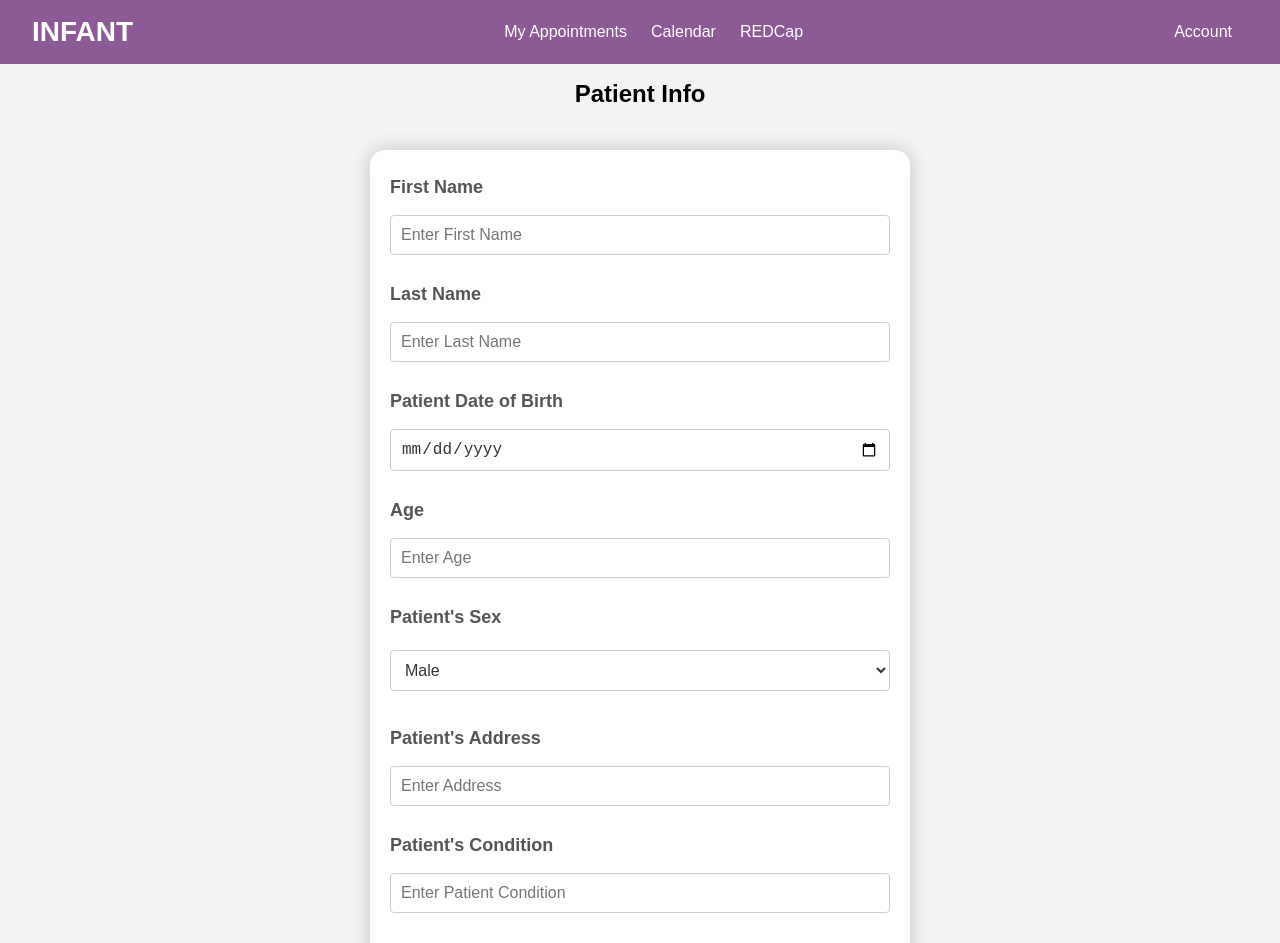
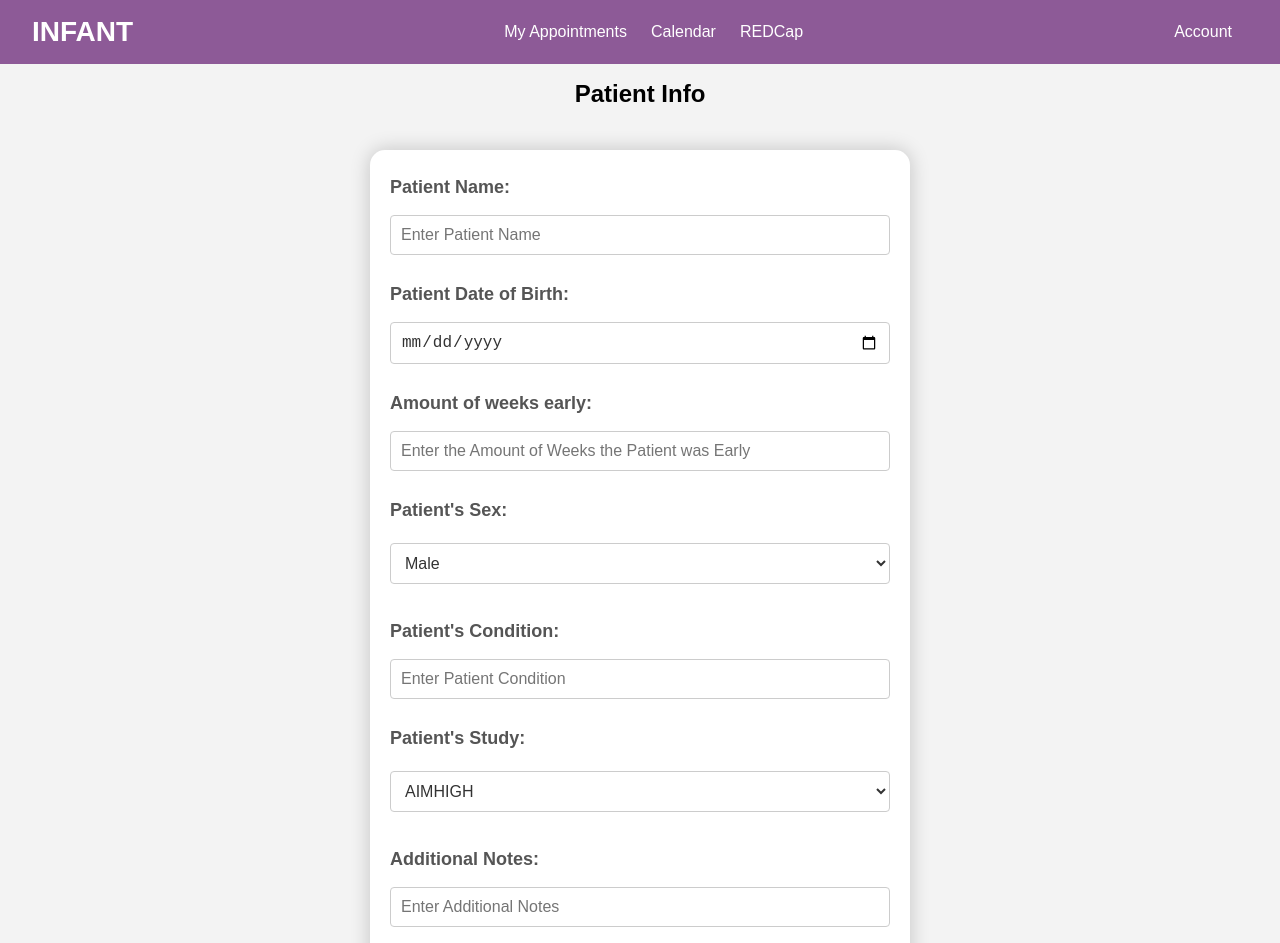
Before and after one commit to Aoibheannmangan/test-scheduler, a React (Create React App) app: page /info in a window 1280 px wide. Shown: the top 943 px of the page. Built offline with nearby package versions, Linux system fonts and the light colour scheme.

Commit message:
patient info

```diff
--- a/package.json
+++ b/package.json
@@ -18,6 +18,7 @@
     "react-icons": "^5.5.0",
     "react-router-dom": "^7.6.3",
     "react-scripts": "5.0.1",
+    "uuid": "^11.1.0",
     "web-vitals": "^2.1.4"
   },
   "scripts": {
--- a/src/account.css
+++ b/src/account.css
@@ -1,34 +1,51 @@
-.display{
-    background-color: #fff;
-    border-radius: 20px;
-    box-shadow: 0 8px 30px rgba(0, 0, 0, 0.2);
-    padding: 20px 30px;
-    transition: transform 0.3s ease, box-shadow 0.3s ease;
+.display {
+    background: white;
+    border-radius: 12px;
+    box-shadow: 0 8px 16px rgba(0, 0, 0, 0.1);
+    padding: 2rem;
     width: 90%;
     max-width: 600px;
-    text-align: center;
-    margin:30px auto;
-    font-size: 1.25rem;
-    font-family: 'Segoe UI', 'Segoe UI', Tahoma, Geneva, Verdana, sans-serif;
-
+    margin: 30px auto;
+    font-size: 1.1rem;
+    font-family: 'Segoe UI', Tahoma, Geneva, Verdana, sans-serif;
+    transition: transform 0.3s ease, box-shadow 0.3s ease;
 }
 
 .display:hover {
     transform: translateY(-5px);
-    box-shadow: 0 12px 40px rgba(0,0,0,0.15)
+    box-shadow: 0 12px 24px rgba(0, 0, 0, 0.15);
 }
 
 ul {
     list-style-type: none;
     padding: 0;
     margin: 0;
-    display: inline-block;
     text-align: left;
-    line-height:1.6;
+    line-height: 1.8;
 }
 
-.edit {
-    background-color: #4CAF50;
+ul li strong {
+    color: #8D5A97;
+}
+
+.display button {
+    background-color: #8D5A97;
+    color: white;
+    border: none;
+    padding: 10px 20px;
+    margin: 10px 5px;
+    border-radius: 8px;
+    font-size: 1rem;
+    cursor: pointer;
+    transition: background 0.3s ease;
+}
+
+.display button:hover {
+    background-color: #56365c;
+}
+
+.edit, .logout {
+    background-color: #8D5A97;
     border: none;
     color: white;
     padding: 10px 20px;
@@ -36,7 +53,12 @@ ul {
     text-decoration: none;
     display: inline-block;
     font-size: 16px;
-    margin: 4px 2px;
+    margin: 10px 5px;
     cursor: pointer;
-    border-radius: 4px;
+    border-radius: 8px;
+    transition: background 0.3s ease;
 }
+
+.edit:hover, .logout:hover {
+    background-color: #56365c;
+}
--- a/src/account.js
+++ b/src/account.js
@@ -1,38 +1,64 @@
 import React, { useEffect, useState } from 'react';
 import './account.css';
+import { useNavigate } from 'react-router-dom';
 
 const Account = () => {
-  const [userData, setUserData] = useState(null);
+  const [userList, setUserList] = useState([]);
+
+  const navigate = useNavigate();
 
   useEffect(() => {
-    const storedData = localStorage.getItem("userInfo");
-    if (storedData) {
-      setUserData(JSON.parse(storedData));
+    const storedList = localStorage.getItem("userInfoList");
+    if (storedList) {
+      setUserList(JSON.parse(storedList));
     }
   }, []);
 
-  if (!userData) {
-    return <p>No User data</p>;
+  const handleDelete = (id) => {
+    const updatedList = userList.filter(user => user.id !== id);
+    setUserList(updatedList);
+    localStorage.setItem("userInfoList", JSON.stringify(updatedList));
+  };
+
+  const handleEdit = (user) => {
+    localStorage.setItem("editPatient", JSON.stringify(user));
+    navigate('/info');
+  };
+
+  if (userList.length === 0) {
+    return (
+      <div>
+        <p>No Patient Data</p>
+        <a href="info" className="edit">Add Patient Information</a>
+      </div>
+    );
+
   }
 
   return (
     <div className="AccountInfo">
-      <h1>My Account Information</h1>
-      <div className="display">
-        <ul>
-          <li><strong>First Name:</strong> {userData.FirstName}</li>
-          <li><strong>Last Name:</strong> {userData.LastName}</li>
-          <li><strong>Date of Birth:</strong> {userData.DOB}</li>
-          <li><strong>Age:</strong> {userData.Age}</li>
-          <li><strong>Sex:</strong> {userData.Sex}</li>
-          <li><strong>Address:</strong> {userData.Address}</li>
-          <li><strong>Condition:</strong> {userData.Condition}</li>
-          <li><strong>General Practitioner:</strong> {userData.GP}</li>
+      <h1>My Patient Information</h1>
+      <a href="info" className="edit">Add Patients</a>
+      <a href="login" className="logout">Log Out</a>
+      {userList.map((user, index) => (
+          <div className="display" key={user.id}>
+            <ul>
+          <li><strong>Name:</strong> {user.Name}</li>
+          <li><strong>Date of Birth:</strong> {user.DOB}</li>
+          <li><strong>Weeks Early:</strong> {user.Early}</li>
+          <li><strong>Sex:</strong> {user.Sex}</li>
+          <li><strong>Condition:</strong> {user.Condition}</li>
+          <li><strong>Study:</strong> {user.Study}</li>
+          <li><strong>Additional Notes:</strong> {user.Info}</li>
         </ul>
-      </div>
-      <a href="info" className="edit">Edit Information</a>
+        <button onClick={() => handleEdit(user)}>Edit Information</button>
+        <button onClick={() => handleDelete(user.id)}>Delete Patient</button>
+          </div>
+
+      ))}
 
     </div>
+
   );
 };
 
--- a/src/info.js
+++ b/src/info.js
@@ -1,35 +1,66 @@
-import React, { useState } from 'react';
+import React, { useEffect, useState } from 'react';
 import './info.css';
 import { useNavigate } from 'react-router-dom';
+import { v4 as uuidv4} from 'uuid';
 
 const UserInfo = () => {
-  const [patientFirstName, setPatientFirstName] = useState('');
-  const [patientLastName, setPatientLastName] = useState('');
+  const [patientName, setPatientName] = useState('');
   const [patientDOB, setPatientDOB] = useState('');
-  const [patientAge, setPatientAge] = useState('');
+  const [patientEarly, setPatientEarly] = useState('');
   const [patientSex, setPatientSex] = useState('');
-  const [patientAddress, setPatientAddress] = useState('');
   const [patientCondition, setPatientCondition] = useState('');
-  const [patientGP, setPatientGP] = useState('');
+  const [patientStudy, setPatientStudy] = useState('');
+  const [patientInfo, setPatientInfo] = useState('');
+  const [isEditing, setIsEditing] = useState(false);
+  const [editId, setEditId] = useState(null);
+
 
   const navigate = useNavigate();
+
+  useEffect(() => {
+    const editData = localStorage.getItem("editPatient");
+    if (editData) {
+      const patient = JSON.parse(editData);
+      setPatientName(patient.Name);
+      setPatientDOB(patient.DOB);
+      setPatientEarly(patient.WeeksEarly);
+      setPatientSex(patient.Sex);
+      setPatientCondition(patient.Condition);
+      setPatientStudy(patient.Study);
+      setPatientInfo(patient.Info);
+      setEditId(patient.id);
+      setIsEditing(true);
+    }
+  }, []);
 
 
   const handleSubmit = (e) => {
     e.preventDefault();
-    const userData = {
-      FirstName: patientFirstName,
-      LastName: patientLastName,
+    const newPatient = {
+      id: uuidv4(),
+      Name: patientName,
       DOB: patientDOB,
-      Age: patientAge,
+      WeeksEarly: patientEarly,
       Sex: patientSex,
-      Address: patientAddress,
       Condition: patientCondition,
-      GP: patientGP
+      Study: patientStudy,
+      Info: patientInfo,
     };
-    localStorage.setItem("userInfo", JSON.stringify(userData));
-    alert("Data recorded successfully!");
+
+
+    let patients = JSON.parse(localStorage.getItem("userInfoList")) || [];
+
+    if (isEditing) {
+      patients = patients.map(p => p.id === newPatient.id ? newPatient : p);
+      localStorage.removeItem("editPatient");
+    } else {
+      patients.push(newPatient);
+    }
+
+    localStorage.setItem("userInfoList", JSON.stringify(patients));
+    alert("Patient data saved!");
     navigate('/account');
+
 
   };
 
@@ -39,27 +70,16 @@ const UserInfo = () => {
       <fieldset>
         <div className="form-border">
           <form onSubmit={handleSubmit}>
-            <label htmlFor="firstname">First Name</label>
+            <label htmlFor="name">Patient Name:</label>
             <input
               type="text"
               id="firstname"
-              value={patientFirstName}
-              onChange={(e) => setPatientFirstName(e.target.value)}
-              placeholder="Enter First Name"
+              value={patientName}
+              onChange={(e) => setPatientName(e.target.value)}
+              placeholder="Enter Patient Name"
               required
             />
-
-            <label htmlFor="lastname">Last Name</label>
-            <input
-              type="text"
-              id="lastname"
-              value={patientLastName}
-              onChange={(e) => setPatientLastName(e.target.value)}
-              placeholder="Enter Last Name"
-              required
-            />
-
-            <label htmlFor="patientDOB">Patient Date of Birth</label>
+            <label htmlFor="patientDOB">Patient Date of Birth:</label>
             <input
               type="date"
               id="patientDOB"
@@ -69,17 +89,17 @@ const UserInfo = () => {
               required
             />
 
-            <label htmlFor="age">Age</label>
+            <label htmlFor="early">Amount of weeks early:</label>
             <input
               type="text"
               id="age"
-              value={patientAge}
-              onChange={(e) => setPatientAge(e.target.value)}
-              placeholder="Enter Age"
+              value={patientEarly}
+              onChange={(e) => setPatientEarly(e.target.value)}
+              placeholder="Enter the Amount of Weeks the Patient was Early"
               required
             />
 
-            <label htmlFor="sex">Patient's Sex</label>
+            <label htmlFor="sex">Patient's Sex: </label>
             <select
                 id="sex"
                 name="sex"
@@ -89,17 +109,7 @@ const UserInfo = () => {
               <option value="Female">Female</option>
             </select>
 
-            <label htmlFor="address">Patient's Address</label>
-            <input
-              type="text"
-              id="address"
-              value={patientAddress}
-              onChange={(e) => setPatientAddress(e.target.value)}
-              placeholder="Enter Address"
-              required
-            />
-
-            <label htmlFor="condition">Patient's Condition</label>
+            <label htmlFor="condition">Patient's Condition: </label>
             <input
               type="text"
               id="condition"
@@ -109,17 +119,31 @@ const UserInfo = () => {
               required
             />
 
-              <label htmlFor="gp">Patient's General Practitioner</label>
+            <label htmlFor="study">Patient's Study: </label>
+            <select
+              id="study"
+              name="study"
+              value={patientStudy}
+              onChange={(e) => setPatientStudy(e.target.value)}>
+                <option value="AIMHIGH">AIMHIGH</option>
+                <option value="COOLPRIME">COOLPRIME</option>
+                <option value="EDI">EDI</option>
+                <option value="Other">Other</option>
+            </select>
+
+            <label htmlFor="notes">Additional Notes: </label>
             <input
               type="text"
-              id="gp"
-              value={patientGP}
-              onChange={(e) => setPatientGP(e.target.value)}
-              placeholder="Enter Patient GP"
+              id="notes"
+              value={patientInfo}
+              onChange={(e) => setPatientInfo(e.target.value)}
+              placeholder="Enter Additional Notes"
               required
             />
 
-            <button type="submit">Submit</button>
+
+
+            <button type="submit">{isEditing ? "Update" : "Submit"}</button>
           </form>
         </div>
       </fieldset>
```
Also changed, not shown: 1 other file (tests, documents, lock files or other folders).
